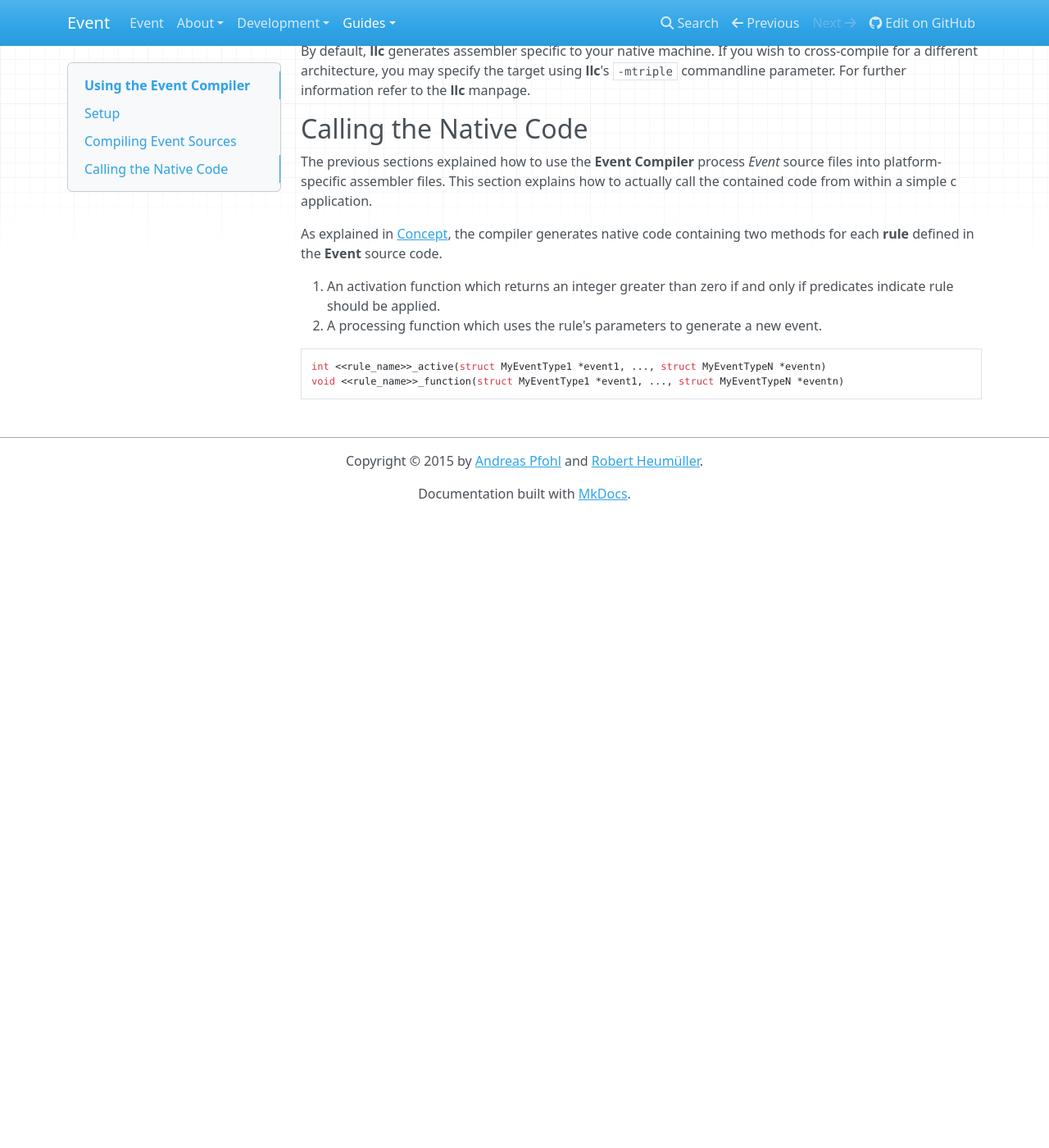
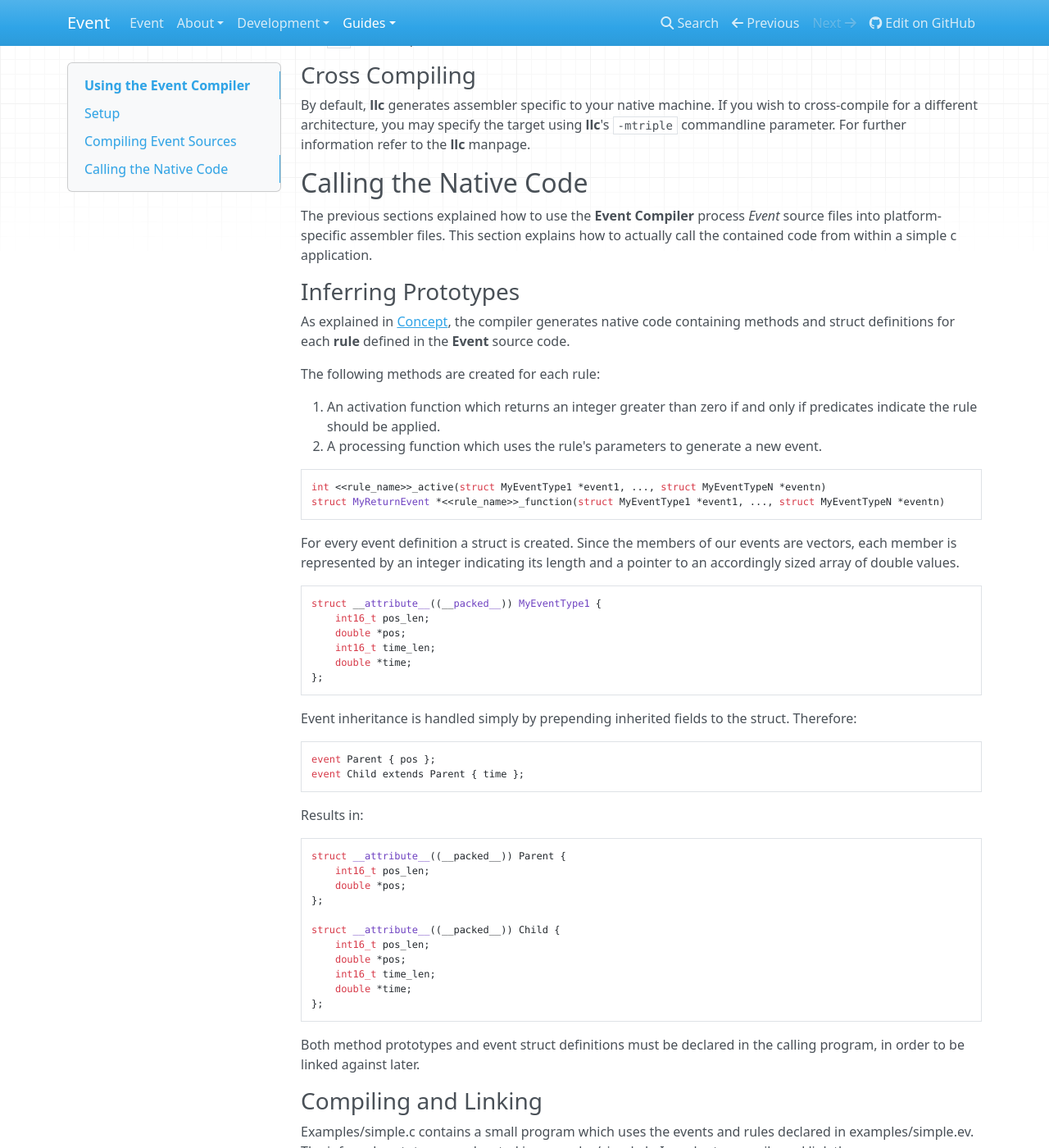
Before and after one commit to compiler-dept/event-compiler, an MkDocs documentation site: the page built from docs/guides/usage.md, in a window 1280 px wide and 1400 px high, scrolled down 990 px. Shown: the whole window at 82% size. Built offline with MkDocs 1.6.1, drawn with Linux system fonts in a browser that asks for light colours; nearby versions of some CDN libraries; before the commit the page ends 1620 px from its top, so only the background shows below that; some of the changed text lies outside the part shown.

Commit message:
Finished usage section.

````diff
--- a/docs/guides/usage.md
+++ b/docs/guides/usage.md
@@ -1,8 +1,8 @@
 # Using the Event Compiler
 
 ## Setup
-Before we can get started using the **Event Compiler**, we need to collect and
-compile its source code. The simplest way of accomplishing this is to clone
+Before we can get started using the **Event Compiler**, the source code needs to
+be acquired and compiled. The simplest way of accomplishing this is to clone
 directly from the [git repository](https://github.com/compiler-dept/event-compiler):
 
 	git clone git@github.com:compiler-dept/event-compiler.git
@@ -32,16 +32,19 @@ of your choice. Compilation is a two-step process:
 2. Compiling the llvm bytecode to a platform-specific assembler file with **llc**.
 
 ```bash
-./evc -i examples/simple.ev -o simple.bc # writes bytecode to simple.bc
+cd examples
+./evc -i simple.ev -o simple.bc # writes bytecode to simple.bc
 llc simple.bc # writes platform-specifc assembler to simple.s
 ```
 
 ### Commandline Parameters
 
-- ``` -i ``` Specify input file
-- ``` -o ``` Specify output file; When missing dump llvm intermediate code to stdout
+- ``` -i <file> ``` Specify input file
+- ``` -o <file>``` Specify output file; When missing dump llvm intermediate code to stdout
+- ``` -a <file>``` Dump lisp-like representation of the ast to file
 - ``` -V ``` Disable source validation; Use with caution: Compiling invalid code will probably lead to unexpected behavior
 - ``` -C ``` Disable code generation
+- ``` -h ``` Show help
 
 ### Cross Compiling
 
@@ -57,13 +60,92 @@ The previous sections explained how to use the **Event Compiler** process *Event
 source files into platform-specific assembler files. This section explains how
 to actually call the contained code from within a simple c application.
 
+
+### Inferring Prototypes
+
 As explained in [Concept](concept), the compiler generates native code containing
-two methods for each **rule** defined in the **Event** source code.
+methods and struct definitions for each **rule** defined in the **Event** source code.
 
-1. An activation function which returns an integer greater than zero if and only if predicates indicate rule should be applied.
+The following methods are created for each rule:
+
+1. An activation function which returns an integer greater than zero if and only if predicates indicate the rule should be applied.
 2. A processing function which uses the rule's parameters to generate a new event.
 
 ```C
 int <<rule_name>>_active(struct MyEventType1 *event1, ..., struct MyEventTypeN *eventn)
-void <<rule_name>>_function(struct MyEventType1 *event1, ..., struct MyEventTypeN *eventn)
+struct MyReturnEvent *<<rule_name>>_function(struct MyEventType1 *event1, ..., struct MyEventTypeN *eventn)
 ```
+
+For every event definition a struct is created. Since the members of our events are
+vectors, each member is represented by an integer indicating its length and a pointer
+to an accordingly sized array of double values.
+
+```C
+struct __attribute__((__packed__)) MyEventType1 {
+    int16_t pos_len;
+    double *pos;
+    int16_t time_len;
+    double *time;
+};
+```
+
+Event inheritance is handled simply by prepending inherited fields to the struct.
+Therefore:
+
+```
+event Parent { pos };
+event Child extends Parent { time };
+```
+
+Results in:
+
+```
+struct __attribute__((__packed__)) Parent {
+    int16_t pos_len;
+    double *pos;
+};
+
+struct __attribute__((__packed__)) Child {
+    int16_t pos_len;
+    double *pos;
+	int16_t time_len;
+    double *time;
+};
+```
+
+Both method prototypes and event struct definitions must be declared in the
+calling program, in order to be linked against later.
+
+
+### Compiling and Linking
+
+Examples/simple.c contains a small program which uses the events and rules declared
+in examples/simple.ev. The inferred prototypes are located in examples/simple.h.
+In order to compile and link the program, ensure that you have followed the previous
+steps to compile the **Event** source. Execute the following commands to compile
+and link the example:
+
+```bash
+cd examples
+gcc -o example example.c simple.s ../src/operators.c # clang works just as well
+```
+
+The additional source file **../src/operators.c** contains **Event**'s standard
+library for vector arithmetics and is therefore required for the program to compile.
+
+Run the example by executing:
+
+```bash
+./example
+```
+
+If everything worked out correctly, you sould get the follwing output:
+
+```
+Vector 1 [3]:
+Value 4.000000
+Value 8.000000
+Value 12.000000
+Vector 2 [1]:
+Value 0.493800
+```
````
